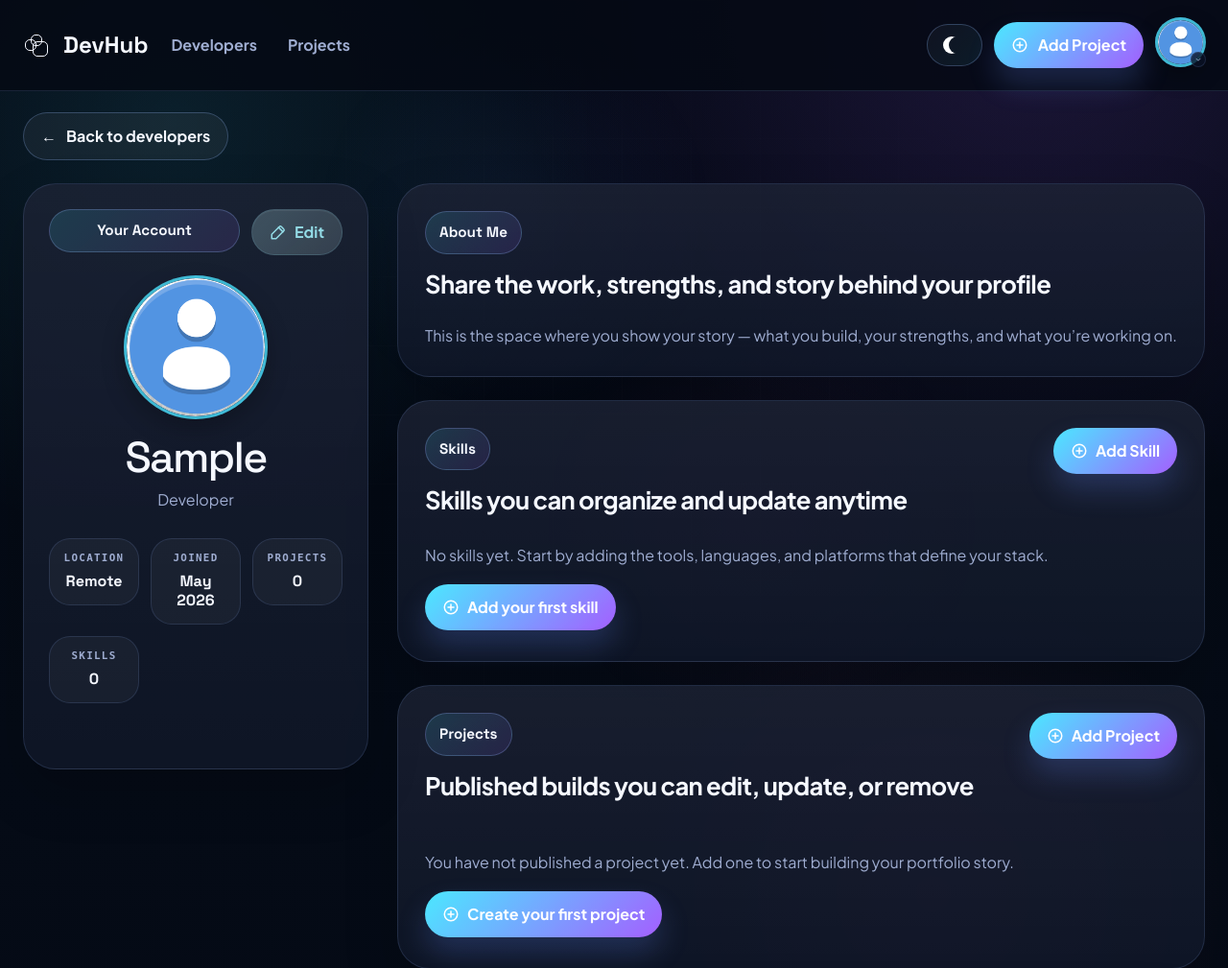
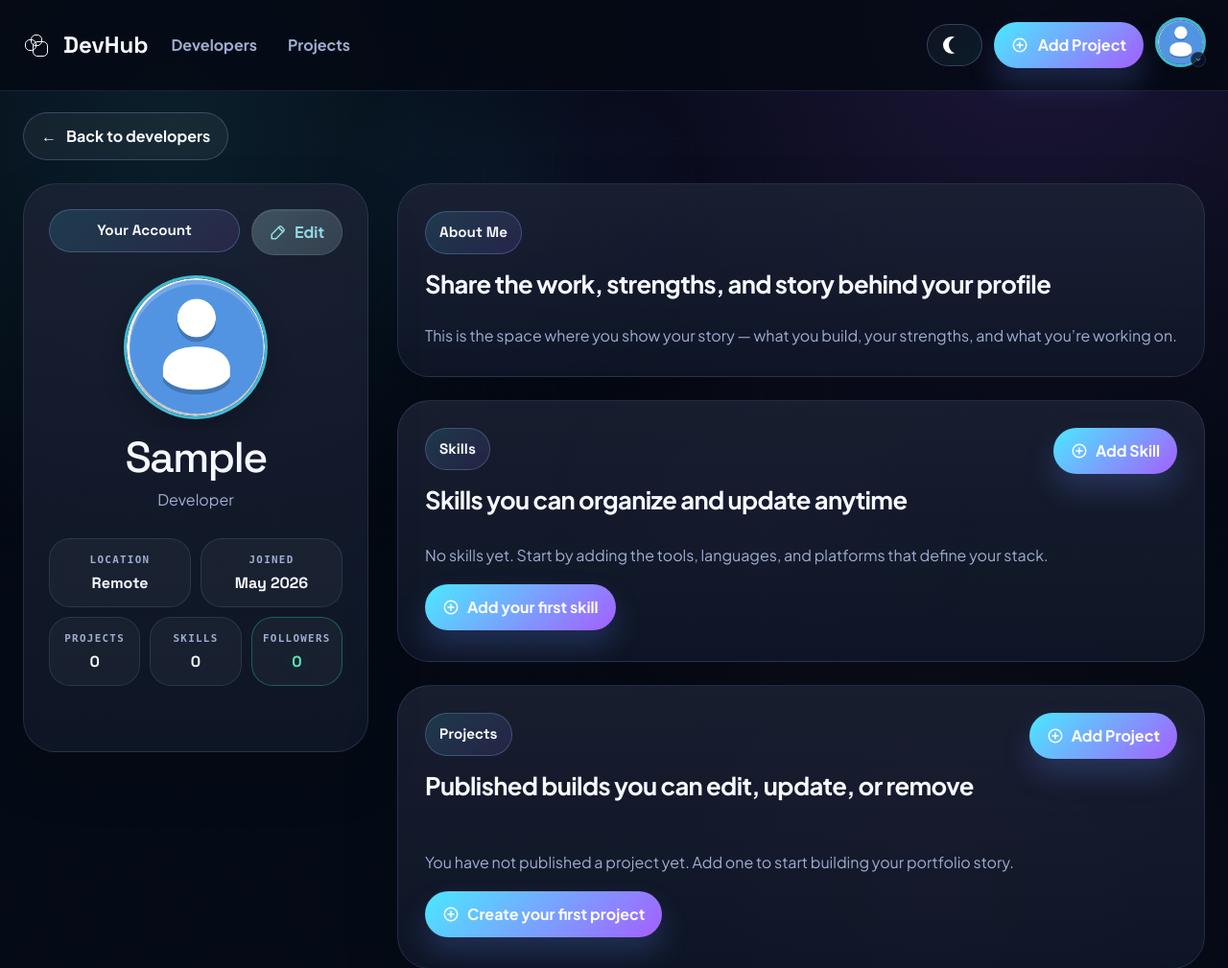
Before and after one commit to khaledelsayed2003/devhub, a Django app: page /account/ in a window 1280 px wide. Shown: the top 1009 px of the page at 96% size. Run offline with Django 5.2, Linux system fonts and the light colour scheme; the visitor is signed in with stand-in values (Sample User, id 1); data that the repository does not hold is empty.

Commit message:
Align account stats with public profile follower layout

```diff
--- a/users/templates/users/account.html
+++ b/users/templates/users/account.html
@@ -1,5 +1,5 @@
 {% extends 'base.html' %}
-{% load static %}
+{% load static user_extras %}
 
 {% block title %}DevHub | Account{% endblock title %}
 
@@ -38,12 +38,12 @@
             </div>
           </div>
 
-          <div class="user-profile-meta">
-            <div class="user-profile-meta-item">
+          <div class="user-profile-meta user-profile-public-meta">
+            <div class="user-profile-meta-item user-profile-meta-item-wide">
               <span>Location</span>
               <strong>{{ profile.location|default:"Remote" }}</strong>
             </div>
-            <div class="user-profile-meta-item">
+            <div class="user-profile-meta-item user-profile-meta-item-wide">
               <span>Joined</span>
               <strong>{{ profile.created|date:"M Y" }}</strong>
             </div>
@@ -54,6 +54,10 @@
             <div class="user-profile-meta-item">
               <span>Skills</span>
               <strong>{{ profile.skill_set.count }}</strong>
+            </div>
+            <div class="user-profile-meta-item user-profile-followers-stat">
+              <span>Followers</span>
+              <strong>{{ profile.follower_count|compact_number }}</strong>
             </div>
           </div>
 
```
